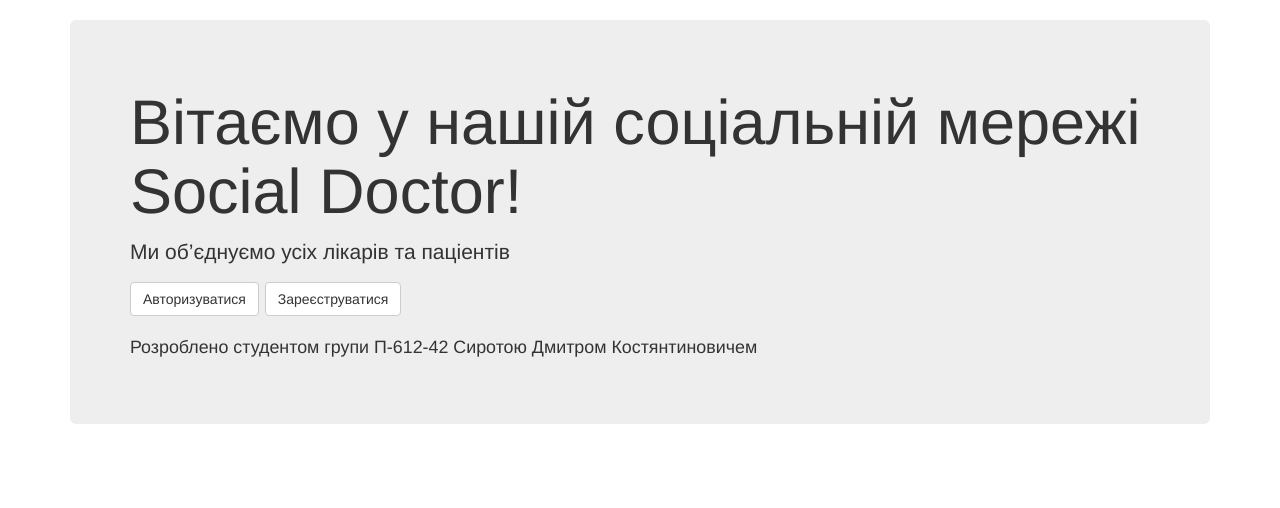
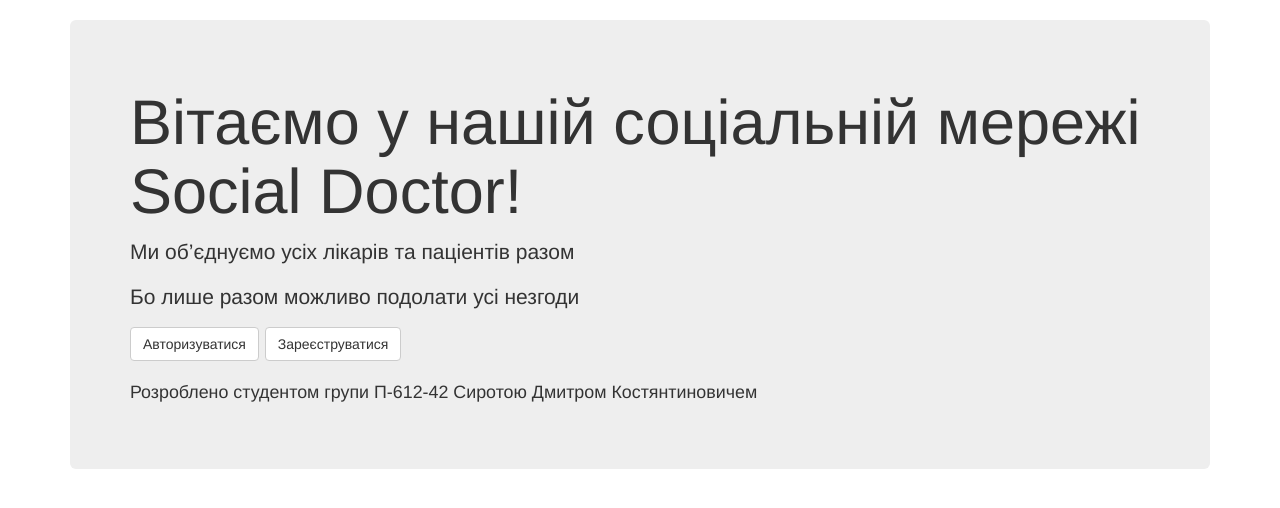
Before and after one commit to Cybran111/socialdoctor, a Django app: page / in a window 1280 px wide. Shown: the part 52-560 px from the top of the page. Run offline with Django 3.2, Linux system fonts and the light colour scheme; some libraries are stand-ins or nearby versions.

Commit message:
Working on..

```diff
--- a/templates/base.html
+++ b/templates/base.html
@@ -62,11 +62,11 @@
 {#а возврат на свою информацию сделать можно здесь http://prntscr.com/754klu, только подумать чтобы логин выделялся и было понятно что на него можно нажать.#}
         <div class="jumbotron">
           <h1>Вітаємо у нашій соціальній мережі Social Doctor!</h1>
-            <p>Ми об’єднуємо усіх лікарів та паціентів </p>
+            <p>Ми об’єднуємо усіх лікарів та паціентів разом</p>
+            <p>Бо лише разом можливо подолати усі незгоди</p>
           <p>
               <a href="{% url "login" %}" type="button" class="btn btn-default">Авторизуватися</a>
                 <a href="{% url "register" %}" type="button" class="btn btn-default ">Зареєструватися</a>
-
 
           </p>
             <p> <small>Розроблено студентом групи П-612-42 Сиротою Дмитром Костянтиновичем</small></p>
```
